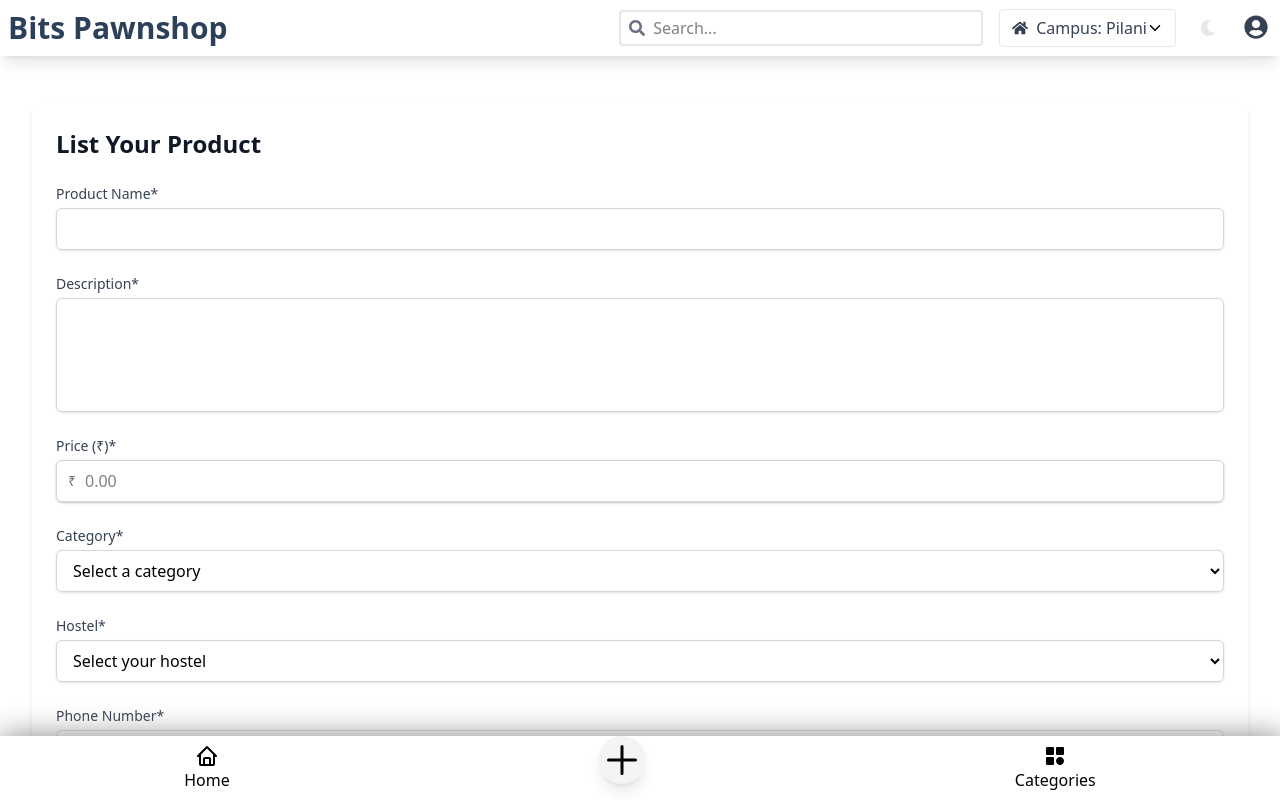
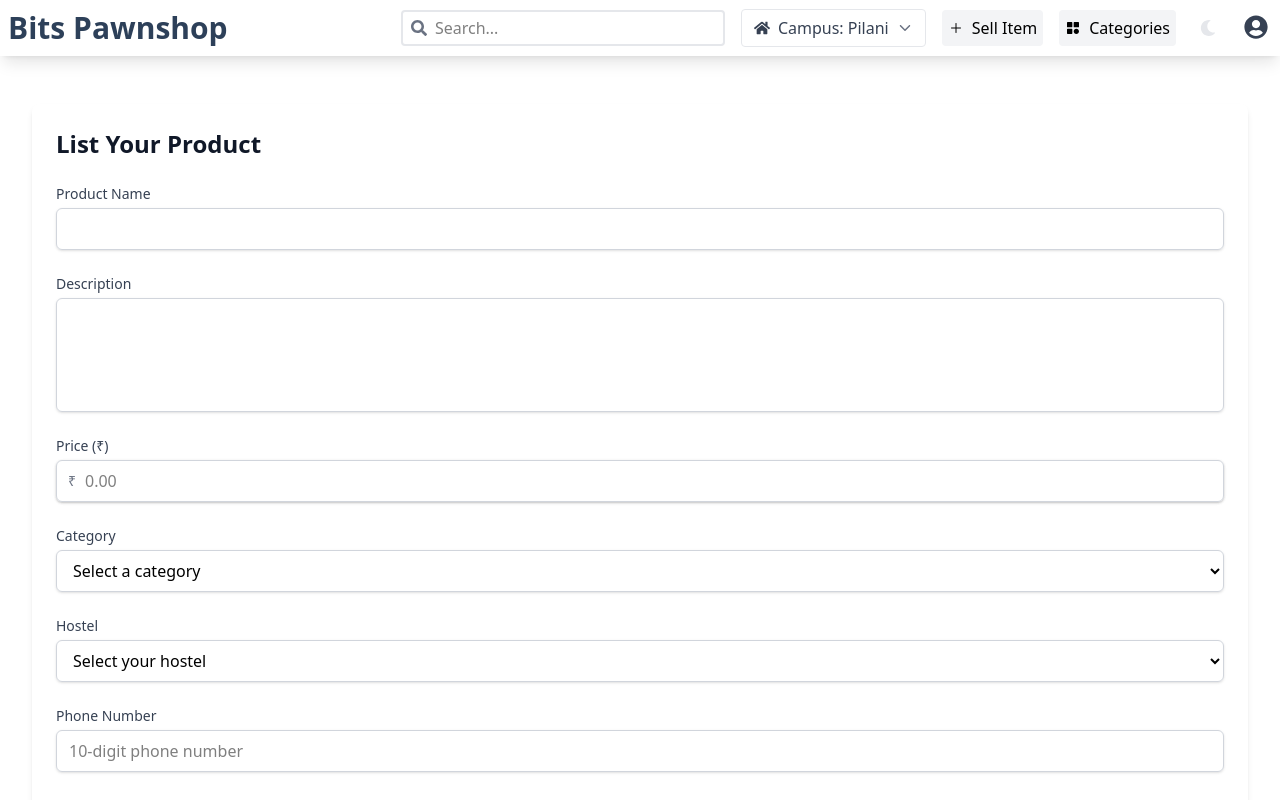
Before and after one commit to Neev-Rathod/bits-pilani-store, a React (Vite) app: page /add in a window 1280 px wide. Built offline with nearby package versions, Linux system fonts and the light colour scheme.

Commit message:
updated ui with some cahnges for responsive design

```diff
--- a/src/App.jsx
+++ b/src/App.jsx
@@ -8,10 +8,10 @@ import { Route, Routes } from 'react-router-dom'
 import AddItem from './components/AddItem'
 
 function App() {
-  const [darktheme, setDarktheme] = useState('light');
+  const [darktheme, setDarktheme] = useState(localStorage.getItem("color-theme"));
   const [searchVal, setSearchVal] = useState();
 
-    const [selectedCategory, setSelectedCategory] = useState("All Categories");
+  const [selectedCategory, setSelectedCategory] = useState("All Categories");
 
   useEffect(() => {
     const theme = localStorage.getItem("color-theme");
@@ -30,13 +30,15 @@ function App() {
       <Navbar darktheme={darktheme} setDarktheme={setDarktheme} searchVal={searchVal} setSearchVal={setSearchVal} />
 
       <Routes>
-        <Route path="/" element={<Home searchVal={searchVal} selectedCategory={selectedCategory} setSelectedCategory={setSelectedCategory}/>} />
-        <Route path="/categories" element={<Categories  selectedCategory={selectedCategory} setSelectedCategory={setSelectedCategory}/>} />
-        <Route path="/add" element={<AddItem/>} />
+        <Route path="/" element={<Home searchVal={searchVal} selectedCategory={selectedCategory} setSelectedCategory={setSelectedCategory} />} />
+        <Route path="/categories" element={<Categories selectedCategory={selectedCategory} setSelectedCategory={setSelectedCategory} />} />
+        <Route path="/add" element={<AddItem />} />
 
       </Routes>
+      <div className='lg:hidden block'>
 
-      <Footer />
+        <Footer />
+      </div>
     </div>
   )
 }
--- a/src/components/AddItem.jsx
+++ b/src/components/AddItem.jsx
@@ -1,4 +1,4 @@
-import React, { useState, useRef } from 'react';
+import React, { useState, useRef,useEffect } from 'react';
 import { motion } from 'framer-motion';
 import { toast, ToastContainer } from 'react-toastify';
 import 'react-toastify/dist/ReactToastify.css';
@@ -175,9 +175,18 @@ const AddItem = () => {
             }
         }
     };
+    const [height, setHeight] = useState(getHeight());
 
+    function getHeight() {
+      return window.innerWidth >= 1024 ? 'calc(100vh - 56px)' : 'calc(100vh - 120px)';
+    }
+    useEffect(() => {
+      const handleResize = () => setHeight(getHeight());
+      window.addEventListener('resize', handleResize);
+      return () => window.removeEventListener('resize', handleResize);
+    }, []);
     return (
-        <div className="py-8 px-4 sm:px-6 lg:px-8 w-[100vw]  dark:bg-gray-900 overflow-auto" style={{ height: "calc(100vh - 120px)" }}>
+        <div className="py-8 px-4 sm:px-6 lg:px-8 w-[100vw]  dark:bg-gray-900 overflow-auto" style={{ height }}>
             <ToastContainer position="top-right" autoClose={3000} />
 
             <motion.div
@@ -193,7 +202,7 @@ const AddItem = () => {
                         {/* Product Name */}
                         <motion.div variants={fadeIn} className="form-group">
                             <label htmlFor="productName" className="block text-sm font-medium text-gray-700 dark:text-gray-300 mb-1">
-                                Product Name*
+                                Product Name
                             </label>
                             <input
                                 type="text"
@@ -201,7 +210,7 @@ const AddItem = () => {
                                 name="productName"
                                 value={formData.productName}
                                 onChange={handleChange}
-                                className={`block w-full px-3 py-2 border ${formErrors.productName ? 'border-red-500' : 'border-gray-300 dark:border-gray-600'} rounded-md shadow-sm focus:ring-blue-500 focus:border-blue-500 dark:bg-gray-700 dark:text-white`}
+                                className={`block w-full outline-none px-3 py-2 border ${formErrors.productName ? 'border-red-500' : 'border-gray-300 dark:border-gray-600'} rounded-md shadow-sm focus:ring-blue-500 focus:border-blue-500 dark:bg-gray-700 dark:text-white`}
                             />
                             {formErrors.productName && (
                                 <p className="mt-1 text-sm text-red-500">{formErrors.productName}</p>
@@ -211,7 +220,7 @@ const AddItem = () => {
                         {/* Description */}
                         <motion.div variants={fadeIn} className="form-group">
                             <label htmlFor="description" className="block text-sm font-medium text-gray-700 dark:text-gray-300 mb-1">
-                                Description*
+                                Description
                             </label>
                             <textarea
                                 id="description"
@@ -219,7 +228,7 @@ const AddItem = () => {
                                 rows="4"
                                 value={formData.description}
                                 onChange={handleChange}
-                                className={`block w-full px-3 py-2 border ${formErrors.description ? 'border-red-500' : 'border-gray-300 dark:border-gray-600'} rounded-md shadow-sm focus:ring-blue-500 focus:border-blue-500 dark:bg-gray-700 dark:text-white resize-none`}
+                                className={`block w-full outline-none px-3 py-2 border ${formErrors.description ? 'border-red-500' : 'border-gray-300 dark:border-gray-600'} rounded-md shadow-sm focus:ring-blue-500 focus:border-blue-500 dark:bg-gray-700 dark:text-white resize-none`}
                             />
                             {formErrors.description && (
                                 <p className="mt-1 text-sm text-red-500">{formErrors.description}</p>
@@ -229,19 +238,19 @@ const AddItem = () => {
                         {/* Price */}
                         <motion.div variants={fadeIn} className="form-group">
                             <label htmlFor="price" className="block text-sm font-medium text-gray-700 dark:text-gray-300 mb-1">
-                                Price (₹)*
+                                Price (₹)
                             </label>
                             <div className="mt-1 relative rounded-md shadow-sm">
                                 <div className="absolute inset-y-0 left-0 pl-3 flex items-center pointer-events-none">
                                     <span className="text-gray-500 dark:text-gray-400 sm:text-sm">₹</span>
                                 </div>
                                 <input
-                                    type="text"
+                                    type="number"
                                     id="price"
                                     name="price"
                                     value={formData.price}
                                     onChange={handleChange}
-                                    className={`block w-full pl-7 pr-12 py-2 border ${formErrors.price ? 'border-red-500' : 'border-gray-300 dark:border-gray-600'} rounded-md shadow-sm focus:ring-blue-500 focus:border-blue-500 dark:bg-gray-700 dark:text-white`}
+                                    className={`block w-full pl-7 outline-none pr-3 py-2 border ${formErrors.price ? 'border-red-500' : 'border-gray-300 dark:border-gray-600'} rounded-md shadow-sm focus:ring-blue-500 focus:border-blue-500 dark:bg-gray-700 dark:text-white`}
                                     placeholder="0.00"
                                 />
                             </div>
@@ -253,14 +262,14 @@ const AddItem = () => {
                         {/* Category */}
                         <motion.div variants={fadeIn} className="form-group">
                             <label htmlFor="category" className="block text-sm font-medium text-gray-700 dark:text-gray-300 mb-1">
-                                Category*
+                                Category
                             </label>
                             <select
                                 id="category"
                                 name="category"
                                 value={formData.category}
                                 onChange={handleChange}
-                                className={`block w-full px-3 py-2 border ${formErrors.category ? 'border-red-500' : 'border-gray-300 dark:border-gray-600'} rounded-md shadow-sm focus:ring-blue-500 focus:border-blue-500 dark:bg-gray-700 dark:text-white`}
+                                className={`block w-full outline-none px-3 py-2 border ${formErrors.category ? 'border-red-500' : 'border-gray-300 dark:border-gray-600'} rounded-md shadow-sm focus:ring-blue-500 focus:border-blue-500 dark:bg-gray-700 dark:text-white`}
                             >
                                 <option value="">Select a category</option>
                                 {categories.map((category, index) => (
@@ -275,14 +284,14 @@ const AddItem = () => {
                         {/* Hostel */}
                         <motion.div variants={fadeIn} className="form-group">
                             <label htmlFor="hostel" className="block text-sm font-medium text-gray-700 dark:text-gray-300 mb-1">
-                                Hostel*
+                                Hostel
                             </label>
                             <select
                                 id="hostel"
                                 name="hostel"
                                 value={formData.hostel}
                                 onChange={handleChange}
-                                className={`block w-full px-3 py-2 border ${formErrors.hostel ? 'border-red-500' : 'border-gray-300 dark:border-gray-600'} rounded-md shadow-sm focus:ring-blue-500 focus:border-blue-500 dark:bg-gray-700 dark:text-white`}
+                                className={`block w-full outline-none px-3 py-2 border ${formErrors.hostel ? 'border-red-500' : 'border-gray-300 dark:border-gray-600'} rounded-md shadow-sm focus:ring-blue-500 focus:border-blue-500 dark:bg-gray-700 dark:text-white`}
                             >
                                 <option value="">Select your hostel</option>
                                 {hostels.map((hostel, index) => (
@@ -296,16 +305,16 @@ const AddItem = () => {
 
                         {/* Phone Number */}
                         <motion.div variants={fadeIn} className="form-group">
-                            <label htmlFor="phoneNumber" className="block text-sm font-medium text-gray-700 dark:text-gray-300 mb-1">
-                                Phone Number*
+                            <label htmlFor="phoneNumber" className="block text-sm font-medium outline-0 text-gray-700 dark:text-gray-300 mb-1">
+                                Phone Number
                             </label>
                             <input
-                                type="tel"
+                                type="number"
                                 id="phoneNumber"
                                 name="phoneNumber"
                                 value={formData.phoneNumber}
                                 onChange={handleChange}
-                                className={`block w-full px-3 py-2 border ${formErrors.phoneNumber ? 'border-red-500' : 'border-gray-300 dark:border-gray-600'} rounded-md shadow-sm focus:ring-blue-500 focus:border-blue-500 dark:bg-gray-700 dark:text-white`}
+                                className={`block w-full px-3 outline-0 py-2 border ${formErrors.phoneNumber ? 'border-red-500' : 'border-gray-300 dark:border-gray-600'} rounded-md shadow-sm focus:ring-blue-500 focus:border-blue-500 dark:bg-gray-700 dark:text-white`}
                                 placeholder="10-digit phone number"
                             />
                             {formErrors.phoneNumber && (
@@ -316,7 +325,7 @@ const AddItem = () => {
                         {/* Product Images */}
                         <motion.div variants={fadeIn} className="form-group">
                             <label className="block text-sm font-medium text-gray-700 dark:text-gray-300 mb-2">
-                                Product Images* (Max 5)
+                                Product Images (Max 5)
                             </label>
                             <div
                                 className={`border-2 border-dashed p-4 rounded-lg text-center cursor-pointer hover:bg-gray-50 dark:hover:bg-gray-700 transition-colors ${formErrors.images ? 'border-red-500' : 'border-gray-300 dark:border-gray-600'}`}
--- a/src/components/Footer.jsx
+++ b/src/components/Footer.jsx
@@ -1,7 +1,6 @@
 import React from 'react'
 import { IoAdd } from 'react-icons/io5'
-import { BiHome } from 'react-icons/bi'
-import { BiSolidCategory } from "react-icons/bi";
+import { BiHome, BiSolidCategory } from 'react-icons/bi'
 import { useNavigate } from "react-router-dom"
 
 
@@ -9,12 +8,12 @@ const Footer = () => {
     const navigate = useNavigate();
     return (
         <div className='flex w-full justify-around h-16 shadow-[2px_2px_30px_2px_#878787] dark:shadow-[2px_2px_30px_2px_#000000] dark:bg-gray-900  items-center z-10'>
-            <div className='flex flex-col items-center hover:scale-[1.2] duration-200 ease-in dark:text-white' onClick={() => navigate("/ ")}>
+            <div className='flex flex-col items-center hover:scale-[1.2] duration-200 ease-in dark:text-white w-12' onClick={() => navigate("/ ")}>
                 <BiHome className='h-6! w-6! '></BiHome>
                 <p>Home</p>
             </div>
             <IoAdd className='h-12!  w-12! relative top-[-8px] rounded-full shadow-lg bg-gray-100 hover:scale-[1.2] duration-200 ease-in' onClick={() => navigate("/add")}></IoAdd>
-            <div className='flex flex-col items-center hover:scale-[1.2] duration-200 ease-in dark:text-white' onClick={() => navigate("/categories")}>
+            <div className='flex flex-col w-12 items-center hover:scale-[1.2] duration-200 ease-in dark:text-white' onClick={() => navigate("/categories")}>
                 <BiSolidCategory className='h-6! w-6! ' />
                 <p>Categories</p>
             </div>
--- a/src/components/Navbar.jsx
+++ b/src/components/Navbar.jsx
@@ -3,8 +3,12 @@ import { FaSearch, FaUserCircle, FaList, FaComments, FaInfoCircle, FaSignOutAlt,
 import { IoMdClose } from "react-icons/io";
 import { IoIosArrowDown } from "react-icons/io";
 import { useNavigate } from 'react-router-dom';
+import { IoAdd } from 'react-icons/io5'
+import { BiSolidCategory } from 'react-icons/bi'
 
-export default function Navbar({darktheme, setDarktheme,searchVal,setSearchVal}) {
+
+
+export default function Navbar({ darktheme, setDarktheme, searchVal, setSearchVal }) {
     const [showDropdown, setShowDropdown] = useState(false);
     const [showSearch, setShowSearch] = useState(false);
     const [showCampuses, setShowCampuses] = useState(false);
@@ -40,7 +44,7 @@ export default function Navbar({darktheme, setDarktheme,searchVal,setSearchVal})
     }, [showSearch]);
 
     const handleToggleDarkTheme = () => {
-        if(darktheme === 'light'){
+        if (darktheme === 'light') {
             setDarktheme('dark');
         } else {
             setDarktheme('light');
@@ -68,7 +72,7 @@ export default function Navbar({darktheme, setDarktheme,searchVal,setSearchVal})
         <div className='w-full h-14 items-center px-2 flex shadow-lg dark:bg-gray-800 justify-between relative'>
             {/* Logo - hidden when search is expanded on mobile */}
             {!showSearch && (
-                <h1 className='text-[#2D4059] text-xl sm:text-2xl lg:text-3xl font-bold dark:text-white transition-colors duration-300' onClick={()=>navigate('/')}>Bits Pawnshop</h1>
+                <h1 className='text-[#2D4059] text-xl sm:text-2xl lg:text-3xl font-bold dark:text-white transition-colors duration-300 cursor-pointer' onClick={() => navigate('/')}>Bits Pawnshop</h1>
             )}
 
             {/* Search Bar - Expanded View */}
@@ -76,12 +80,12 @@ export default function Navbar({darktheme, setDarktheme,searchVal,setSearchVal})
                 <div className='absolute left-0 right-0 top-0 bottom-0 bg-white dark:bg-gray-800 z-10 px-2 flex items-center transition-all duration-300 ease-in-out'>
                     <div className='flex items-center w-full dark:bg-gray-600 rounded border-2 border-gray-200 dark:border-0'>
                         <div className='pl-2'>
-                            <FaSearch className='text-gray-500 dark:text-white'/>
+                            <FaSearch className='text-gray-500 dark:text-white' />
                         </div>
                         <input
                             ref={searchInputRef}
                             value={searchVal}
-                            onChange={(e)=>{console.log(searchVal);setSearchVal(e.target.value);}}
+                            onChange={(e) => { console.log(searchVal); setSearchVal(e.target.value); }}
                             type="text"
                             className='flex-1 outline-0 border-0 dark:bg-gray-600 dark:text-white px-2 py-1'
                             placeholder='Search...'
@@ -99,13 +103,12 @@ export default function Navbar({darktheme, setDarktheme,searchVal,setSearchVal})
                     {/* Desktop Search in middle position */}
                     <div className='hidden md:flex items-center dark:bg-gray-600 rounded border-2 border-gray-200 dark:border-0 transition-colors duration-300'>
                         <div className='pl-2'>
-                            <FaSearch className='text-gray-500 dark:text-white'/>
+                            <FaSearch className='text-gray-500 dark:text-white' />
                         </div>
                         <input
-                                                    onChange={(e)=>{console.log(searchVal);setSearchVal(e.target.value);}}
-
+                            onChange={(e) => { console.log(searchVal); setSearchVal(e.target.value); }}
                             type="text"
-                            className='outline-0 border-0 dark:bg-gray-600 dark:text-white px-2 py-1 transition-colors duration-300 md:w-52 lg:w-84'
+                            className='outline-0 border-0 dark:bg-gray-600 dark:text-white px-2 py-1 transition-colors duration-300 md:w-52 lg:w-46 xl:w-74'
                             placeholder='Search...'
                         />
                     </div>
@@ -119,7 +122,7 @@ export default function Navbar({darktheme, setDarktheme,searchVal,setSearchVal})
                         >
                             <FaHome className="mr-2 text-gray-700 dark:text-white" />
                             <span className="text-gray-700 dark:text-white font-medium">Campus: {selectedCampus}</span>
-                            <IoIosArrowDown clas    sName={`ml-2 text-gray-500 dark:text-gray-300 transition-transform duration-300 ${showCampuses ? 'transform rotate-180' : ''}`} />
+                            <IoIosArrowDown className={`ml-2 text-gray-500 dark:text-gray-300 transition-transform duration-300 ${showCampuses ? 'transform rotate-180' : ''}`} />
                         </button>
 
                         {/* Mobile View - Just Icon */}
@@ -138,11 +141,10 @@ export default function Navbar({darktheme, setDarktheme,searchVal,setSearchVal})
                                         <li
                                             key={campus}
                                             onClick={() => selectCampus(campus)}
-                                            className={`px-4 py-2 flex items-center justify-between cursor-pointer transition-colors duration-200 ${
-                                                selectedCampus === campus
-                                                    ? 'bg-blue-50 dark:bg-gray-700 text-blue-600 dark:text-blue-300'
-                                                    : 'hover:bg-gray-100 dark:hover:bg-gray-700 text-gray-700 dark:text-white'
-                                            }`}
+                                            className={`px-4 py-2 flex items-center justify-between cursor-pointer transition-colors duration-200 ${selectedCampus === campus
+                                                ? 'bg-blue-50 dark:bg-gray-700 text-blue-600 dark:text-blue-300'
+                                                : 'hover:bg-gray-100 dark:hover:bg-gray-700 text-gray-700 dark:text-white'
+                                                }`}
                                         >
                                             <span>{campus}</span>
                                             {selectedCampus === campus && (
@@ -160,13 +162,22 @@ export default function Navbar({darktheme, setDarktheme,searchVal,setSearchVal})
                         className="md:hidden flex items-center justify-center p-2 rounded-full hover:bg-gray-100 dark:hover:bg-gray-700 transition-colors duration-200"
                         onClick={toggleSearch}
                     >
-                        <FaSearch className='text-gray-700 dark:text-white'/>
+                        <FaSearch className='text-gray-700 dark:text-white' />
                     </button>
+                    <div className=" hidden lg:flex items-center cursor-pointer dark:text-white bg-gray-100 dark:bg-gray-700 p-1.5 rounded dark:hover:bg-gray-500 duration-100 ease-in" onClick={() => navigate('/add')}>
 
+                        <IoAdd className='mr-2'></IoAdd>
+                        <p>Sell Item</p>
+                    </div>
+                    <div className=" hidden lg:flex items-center cursor-pointer dark:text-white bg-gray-100 dark:bg-gray-700 p-1.5 rounded dark:hover:bg-gray-500 duration-100 ease-in" onClick={() => navigate('/categories')}>
+
+                        <BiSolidCategory className='mr-2'></BiSolidCategory>
+                        <p>Categories</p>
+                    </div>
                     {/* Theme Toggle Button */}
                     <button
                         onClick={handleToggleDarkTheme}
-                        className="p-2 rounded-full hover:bg-gray-100 dark:hover:bg-gray-700 transition-colors duration-200"
+                        className="p-2 rounded-full hover:bg-gray-100 dark:hover:bg-gray-700 transition-colors duration-200 cursor-pointer"
                     >
                         {darktheme === 'dark' ? (
                             <FaSun className="text-yellow-400" />
@@ -175,11 +186,13 @@ export default function Navbar({darktheme, setDarktheme,searchVal,setSearchVal})
                         )}
                     </button>
 
+
+
                     {/* Profile Icon with Dropdown */}
-                    <div className="relative" ref={dropdownRef}>
+                    <div className="relative cursor-pointer" ref={dropdownRef}>
                         <button
                             onClick={handleProfileClick}
-                            className="p-1 rounded-full hover:bg-gray-100 dark:hover:bg-gray-700 transition-colors duration-200"
+                            className="p-1 rounded-full hover:bg-gray-100 dark:hover:bg-gray-700 transition-colors duration-200 cursor-pointer"
                         >
                             <FaUserCircle className="text-gray-700 dark:text-white text-2xl" />
                         </button>
```
Also changed, not shown: src/components/Categories.jsx (+20 -5 lines), src/components/Home.jsx (+11 -1 lines).
